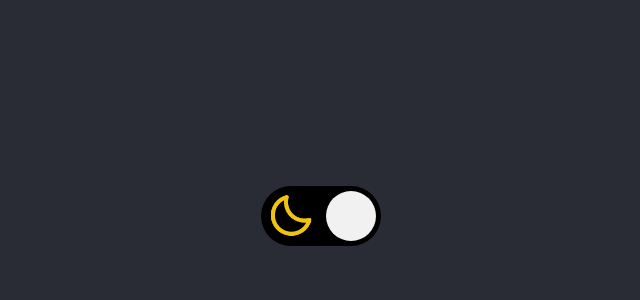
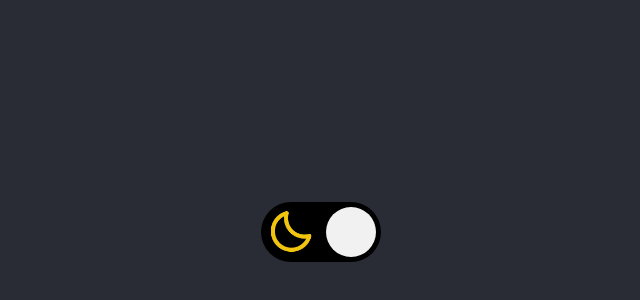
Before and after one commit to RickChaves29/themeswitcher, a plain HTML site: page index.html in a window 1280 px wide. Shown: the part 168-468 px from the top of the page, without its empty margins (319-959 px from the left). Drawn offline with Linux system fonts and the light colour scheme.

Commit message:
fix: add correct view height on body tag

```diff
--- a/index.html
+++ b/index.html
@@ -15,9 +15,10 @@
 
         body {
             display: flex;
+            flex-direction: column;
             justify-content: center;
             align-items: center;
-            height: 96vh;
+            height: 100vh;
         }
 
         .container {
```
